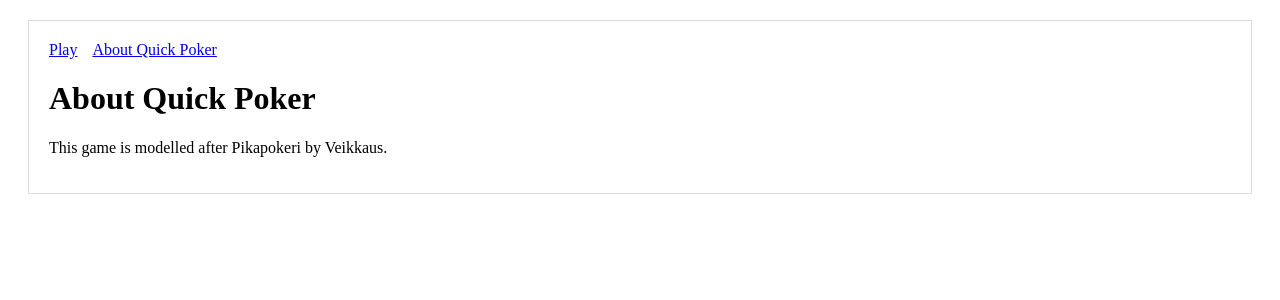
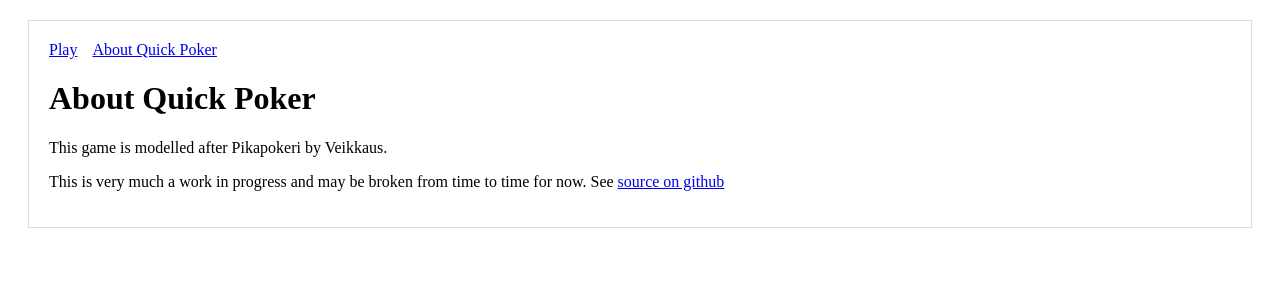
Before and after one commit to hirvinen/poker, a Next.js app: page /about in a window 1280 px wide. Shown: the top 300 px of the page. Built offline with nearby package versions, Linux system fonts and the light colour scheme.

Commit message:
Update README.md and about

```diff
--- a/pages/about.js
+++ b/pages/about.js
@@ -5,6 +5,7 @@ export default () => (
     <Layout title="About Quick Poker">
       <h1>About Quick Poker</h1>
       <p>This game is modelled after Pikapokeri by Veikkaus.</p>
+      <p>This is very much a work in progress and may be broken from time to time for now. See <a href="https://github.com/hirvinen/poker">source on github</a></p>
     </Layout>
   </div>
 )
```
Also changed, not shown: 1 other file (tests, documents, lock files or other folders).
